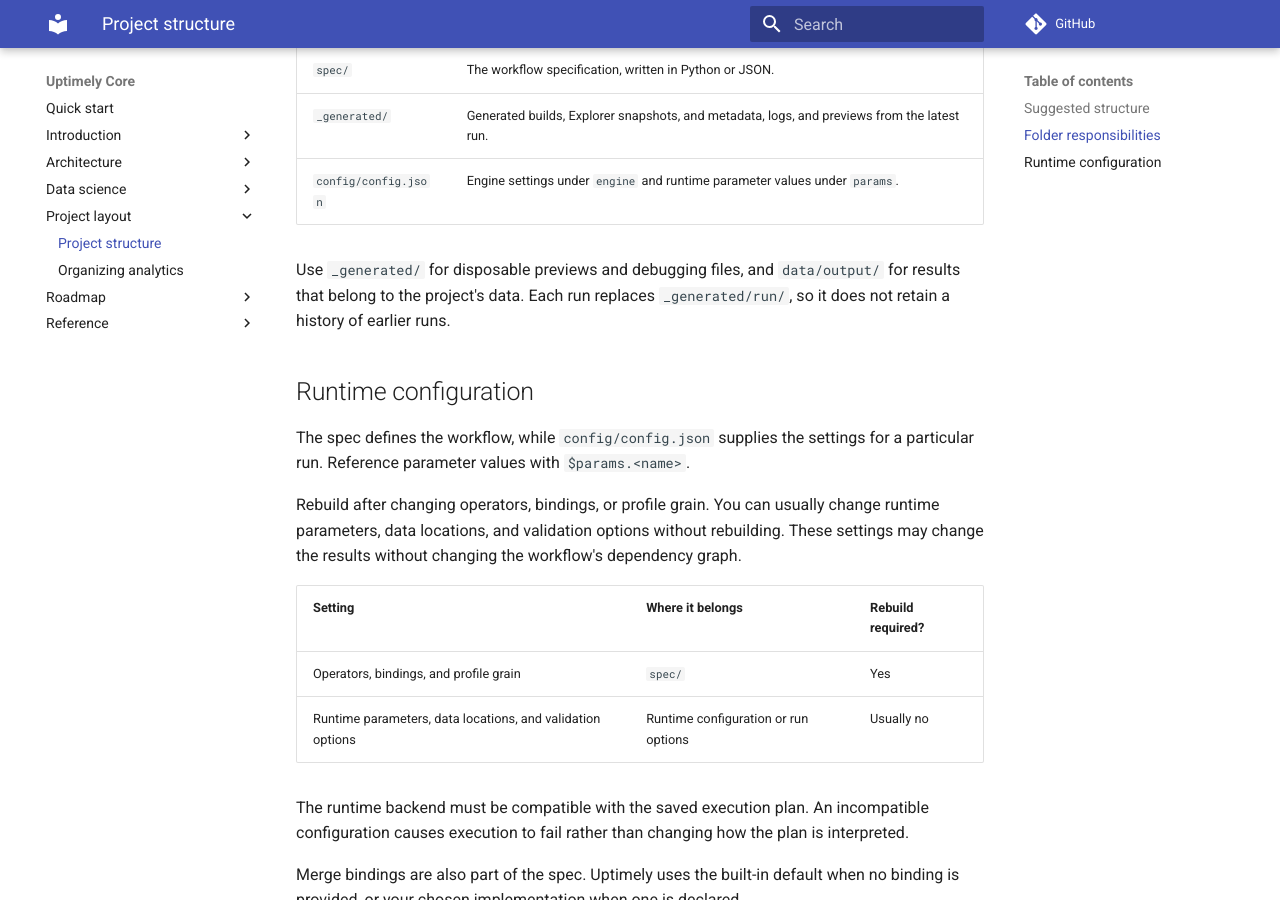
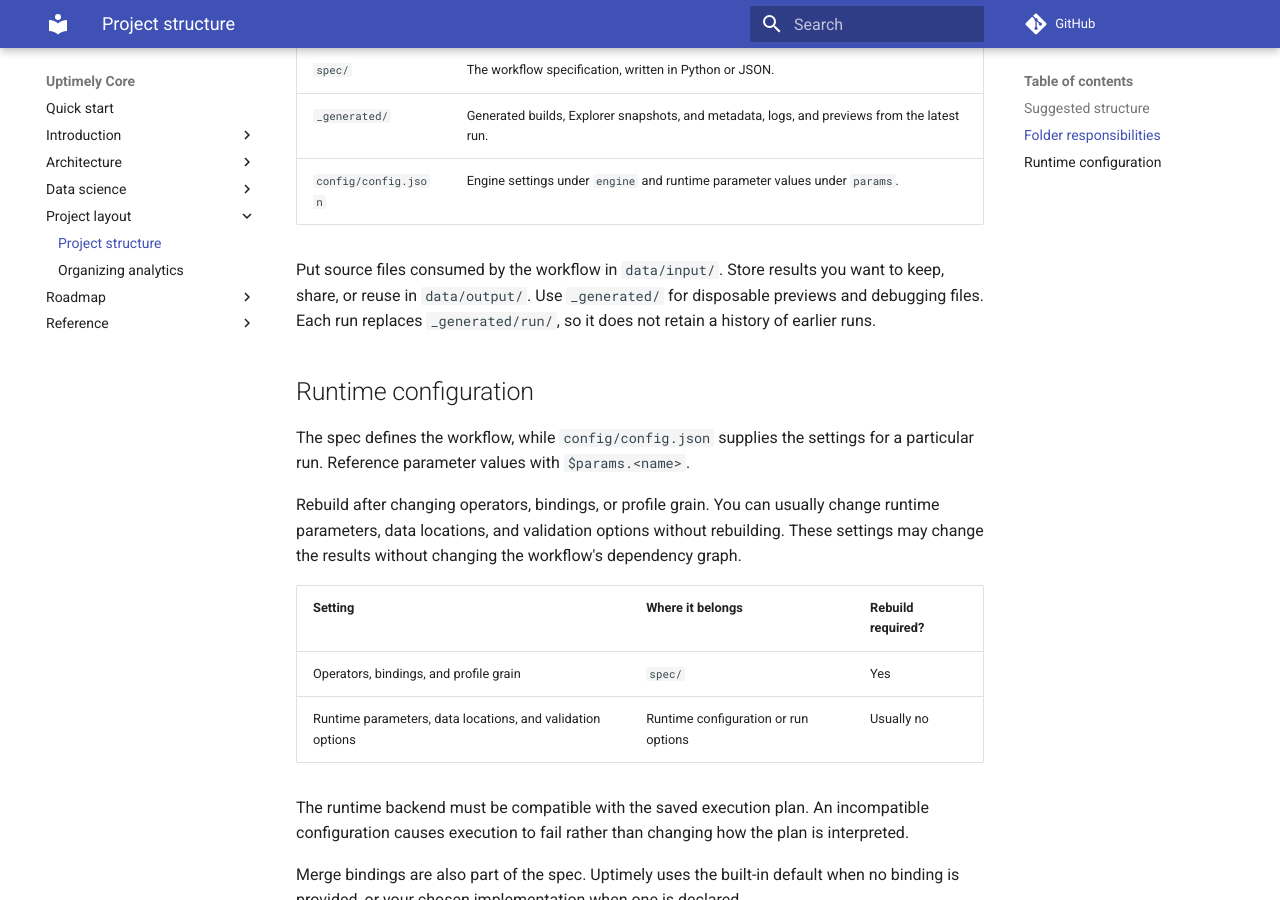
Before and after one commit to uptimely-ai/uptimely-core, an MkDocs documentation site: the page built from docs/project-layout/project-structure.md, in a window 1280 px wide and 900 px high, scrolled down 1070 px. Built offline with MkDocs 1.6.1 and Material for MkDocs 9.7.7, drawn with Linux system fonts in a browser that asks for light colours; comment, search, counter and statistics services are not loaded.

Commit message:
Move example source data to data/input

```diff
--- a/docs/project-layout/project-structure.md
+++ b/docs/project-layout/project-structure.md
@@ -45,8 +45,9 @@ project/
 | `_generated/` | Generated builds, Explorer snapshots, and metadata, logs, and previews from the latest run. |
 | `config/config.json` | Engine settings under `engine` and runtime parameter values under `params`. |
 
-Use `_generated/` for disposable previews and debugging files, and `data/output/`
-for results that belong to the project's data. Each run replaces
+Put source files consumed by the workflow in `data/input/`. Store results you
+want to keep, share, or reuse in `data/output/`. Use `_generated/` for disposable
+previews and debugging files. Each run replaces
 `_generated/run/`, so it does not retain a history of earlier runs.
 
 
```
Also changed, not shown: CHANGELOG.md (+2 -0 lines), example/README.md (+2 -0 lines), 19 other files.
